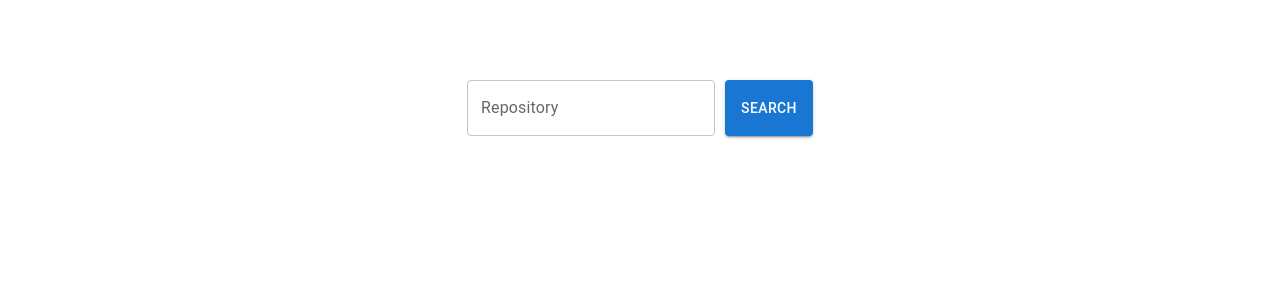
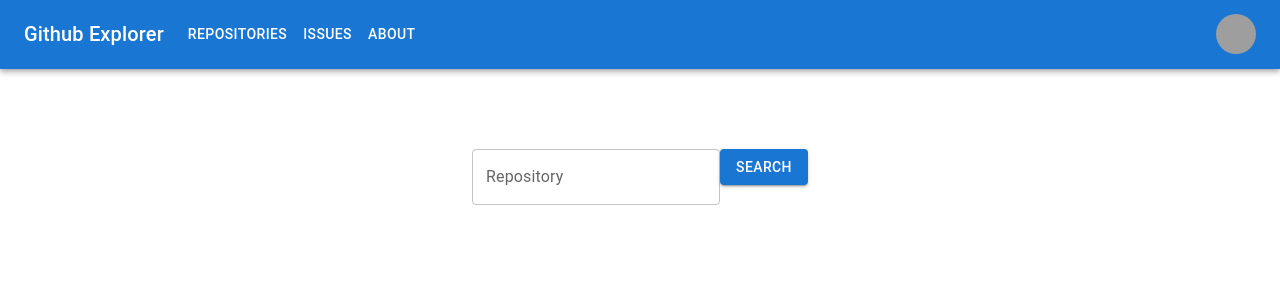
Before and after one commit to ridvanakca/react-github-search, a React (Create React App) app: page / in a window 1280 px wide. Shown: the top 300 px of the page. Built offline with nearby package versions, Linux system fonts and the light colour scheme; grey boxes are pictures that could not be loaded.

Commit message:
issue table is added

```diff
--- a/package.json
+++ b/package.json
@@ -5,12 +5,14 @@
   "dependencies": {
     "@emotion/react": "^11.8.2",
     "@emotion/styled": "^11.8.1",
+    "@mui/icons-material": "^5.6.0",
     "@mui/material": "^5.5.0",
     "@testing-library/jest-dom": "^5.16.2",
     "@testing-library/react": "^12.1.4",
     "@testing-library/user-event": "^13.5.0",
     "react": "^17.0.2",
     "react-dom": "^17.0.2",
+    "react-router-dom": "^6.3.0",
     "react-scripts": "5.0.0",
     "web-vitals": "^2.1.4"
   },
--- a/src/App.js
+++ b/src/App.js
@@ -1,56 +1,22 @@
 import "./App.css";
-import { useState } from "react";
-import Button from "@mui/material/Button";
-import TextField from "@mui/material/TextField";
-import RepoTable from "./components/RepoTable";
+import Navbar from "./components/Layout/Navbar";
+import { Routes, Route } from "react-router-dom";
+import Repositories from "./pages/Repositories";
+import About from "./pages/About";
+import Issues from "./pages/Issues";
 
 function App() {
-  const [query, setQuery] = useState("");
-  const [loading, setLoading] = useState(false);
-  const [repos, setRepos] = useState([]);
-
-  const handleSearchClick = async () => {
-    setLoading(true);
-
-    // fetch(`https://api.github.com/search/repositories?q=${query}`)
-    //   .then((response) => response.json())
-    //   .then((data) => {
-    //     setRepos(data.items);
-    //   })
-    //   .catch(error => console.error(error))
-    //   .finally(() => {
-    //     setLoading(false);
-    //   });
-
-    try {
-      const response = await fetch(`https://api.github.com/search/repositories?q=${query}`);
-      const data = await response.json();
-      setRepos(data.items);
-    } catch(error) {
-      console.log(error);
-    }
-
-    setLoading(false);
-  };
-
   return (
     <>
+      <Navbar />
       <div className='App'>
-        <TextField
-          value={query}
-          onChange={(event) => setQuery(event.target.value)}
-          id='outlined-basic'
-          label='Repository'
-          variant='outlined'
-        />
-        <Button
-          onClick={handleSearchClick}
-          className='app-btn'
-          variant='contained'>
-          Search
-        </Button>
+        <Routes>
+          <Route path='/' element={<Repositories />} />
+          <Route path='/repositories' element={<Repositories />} />
+          <Route path='/issues' element={<Issues />} />
+          <Route path='/about' element={<About />} />
+        </Routes>
       </div>
-      {loading ? 'Loading' : <RepoTable repos={repos} />}
     </>
   );
 }
--- /dev/null
+++ b/src/components/IssuesTable/index.js
@@ -0,0 +1,39 @@
+import * as React from "react";
+import Table from "@mui/material/Table";
+import TableBody from "@mui/material/TableBody";
+import TableCell from "@mui/material/TableCell";
+import TableContainer from "@mui/material/TableContainer";
+import TableHead from "@mui/material/TableHead";
+import TableRow from "@mui/material/TableRow";
+import Paper from "@mui/material/Paper";
+
+export default function IssuesTable({ issues }) {
+  if (issues.length === 0) {
+    return null;
+  }
+
+  return (
+    <TableContainer component={Paper}>
+      <Table sx={{ minWidth: 650 }} aria-label='simple table'>
+        <TableHead>
+          <TableRow>
+            <TableCell align='right'>User</TableCell>
+            <TableCell align='right'>Title</TableCell>
+            <TableCell align='right'>Comment Count</TableCell>
+            <TableCell align='right'>Created At</TableCell>
+          </TableRow>
+        </TableHead>
+        <TableBody>
+          {issues.map((issue, index) => (
+            <TableRow key={index} sx={{ "&:last-child td, &:last-child th": { border: 0 } }}>
+              <TableCell align='right'>{issue.user.login}</TableCell>
+              <TableCell align='right'>{issue.title}</TableCell>
+              <TableCell align='right'>{issue.comments}</TableCell>
+              <TableCell align='right'>{issue.created_at}</TableCell>
+            </TableRow>
+          ))}
+        </TableBody>
+      </Table>
+    </TableContainer>
+  );
+}
--- /dev/null
+++ b/src/components/Layout/Navbar/index.js
@@ -0,0 +1,118 @@
+import * as React from "react";
+import AppBar from "@mui/material/AppBar";
+import Box from "@mui/material/Box";
+import Toolbar from "@mui/material/Toolbar";
+import IconButton from "@mui/material/IconButton";
+import Typography from "@mui/material/Typography";
+import Menu from "@mui/material/Menu";
+import MenuIcon from "@mui/icons-material/Menu";
+import Container from "@mui/material/Container";
+import Avatar from "@mui/material/Avatar";
+import Button from "@mui/material/Button";
+import Tooltip from "@mui/material/Tooltip";
+import MenuItem from "@mui/material/MenuItem";
+import { Link } from "react-router-dom";
+
+const pages = ["Repositories", "Issues", "About"];
+const settings = ["Profile", "Account", "Dashboard", "Logout"];
+
+const Navbar = () => {
+  const [anchorElNav, setAnchorElNav] = React.useState(null);
+  const [anchorElUser, setAnchorElUser] = React.useState(null);
+
+  const handleOpenNavMenu = (event) => {
+    setAnchorElNav(event.currentTarget);
+  };
+  const handleOpenUserMenu = (event) => {
+    setAnchorElUser(event.currentTarget);
+  };
+
+  const handleCloseNavMenu = () => {
+    setAnchorElNav(null);
+  };
+
+  const handleCloseUserMenu = () => {
+    setAnchorElUser(null);
+  };
+
+  return (
+    <AppBar position='static'>
+      <Container maxWidth='xl'>
+        <Toolbar disableGutters>
+          <Typography variant='h6' noWrap component='div' sx={{ mr: 2, display: { xs: "none", md: "flex" } }}>
+            Github Explorer
+          </Typography>
+
+          <Box sx={{ flexGrow: 1, display: { xs: "flex", md: "none" } }}>
+            <IconButton size='large' aria-label='account of current user' aria-controls='menu-appbar' aria-haspopup='true' onClick={handleOpenNavMenu} color='inherit'>
+              <MenuIcon />
+            </IconButton>
+            <Menu
+              id='menu-appbar'
+              anchorEl={anchorElNav}
+              anchorOrigin={{
+                vertical: "bottom",
+                horizontal: "left",
+              }}
+              keepMounted
+              transformOrigin={{
+                vertical: "top",
+                horizontal: "left",
+              }}
+              open={Boolean(anchorElNav)}
+              onClose={handleCloseNavMenu}
+              sx={{
+                display: { xs: "block", md: "none" },
+              }}>
+              {pages.map((page) => (
+                <MenuItem key={page} onClick={handleCloseNavMenu}>
+                  <Typography textAlign='center'>{page}</Typography>
+                </MenuItem>
+              ))}
+            </Menu>
+          </Box>
+          <Typography variant='h6' noWrap component='div' sx={{ flexGrow: 1, display: { xs: "flex", md: "none" } }}>
+            LOGO
+          </Typography>
+          <Box sx={{ flexGrow: 1, display: { xs: "none", md: "flex" } }}>
+            {pages.map((page) => (
+              <Button href={`/${page.toLowerCase()}`} key={page} onClick={handleCloseNavMenu} sx={{ my: 2, color: "white", display: "block" }}>
+                {page}
+              </Button>
+            ))}
+          </Box>
+
+          <Box sx={{ flexGrow: 0 }}>
+            <Tooltip title='Open settings'>
+              <IconButton onClick={handleOpenUserMenu} sx={{ p: 0 }}>
+                <Avatar alt='Remy Sharp' src='/static/images/avatar/2.jpg' />
+              </IconButton>
+            </Tooltip>
+            <Menu
+              sx={{ mt: "45px" }}
+              id='menu-appbar'
+              anchorEl={anchorElUser}
+              anchorOrigin={{
+                vertical: "top",
+                horizontal: "right",
+              }}
+              keepMounted
+              transformOrigin={{
+                vertical: "top",
+                horizontal: "right",
+              }}
+              open={Boolean(anchorElUser)}
+              onClose={handleCloseUserMenu}>
+              {settings.map((setting) => (
+                <MenuItem key={setting} onClick={handleCloseUserMenu}>
+                  <Typography textAlign='center'>{setting}</Typography>
+                </MenuItem>
+              ))}
+            </Menu>
+          </Box>
+        </Toolbar>
+      </Container>
+    </AppBar>
+  );
+};
+export default Navbar;
--- a/src/components/RepoTable.js
+++ b/src/components/RepositoriesTable/index.js
@@ -26,9 +26,7 @@ export default function RepoTable({ repos }) {
         </TableHead>
         <TableBody>
           {repos.map((repo, index) => (
-            <TableRow
-              key={index}
-              sx={{ "&:last-child td, &:last-child th": { border: 0 } }}>
+            <TableRow key={index} sx={{ "&:last-child td, &:last-child th": { border: 0 } }}>
               <TableCell component='th' scope='row'>
                 {repo.name}
               </TableCell>
--- a/src/index.js
+++ b/src/index.js
@@ -1,14 +1,17 @@
-import React from 'react';
-import ReactDOM from 'react-dom';
-import './index.css';
-import App from './App';
-import reportWebVitals from './reportWebVitals';
+import React from "react";
+import ReactDOM from "react-dom";
+import "./index.css";
+import App from "./App";
+import reportWebVitals from "./reportWebVitals";
+import { BrowserRouter } from "react-router-dom";
 
 ReactDOM.render(
   <React.StrictMode>
-    <App />
+    <BrowserRouter>
+      <App />
+    </BrowserRouter>
   </React.StrictMode>,
-  document.getElementById('root')
+  document.getElementById("root")
 );
 
 // If you want to start measuring performance in your app, pass a function
--- /dev/null
+++ b/src/pages/About/index.js
@@ -0,0 +1,7 @@
+import React from "react";
+
+function About() {
+  return <div>About</div>;
+}
+
+export default About;
--- /dev/null
+++ b/src/pages/Issues/index.js
@@ -0,0 +1,43 @@
+import React from "react";
+import { useState } from "react";
+import Button from "@mui/material/Button";
+import TextField from "@mui/material/TextField";
+import IssuesTable from "../../components/IssuesTable";
+
+function Issues() {
+  const [query, setQuery] = useState("");
+  const [loading, setLoading] = useState(false);
+  const [issues, setIssues] = useState([]);
+
+  const handleSearchClick = async () => {
+    setLoading(true);
+
+    try {
+      const response = await fetch(`https://api.github.com/search/issues?q=${query}`);
+      const data = await response.json();
+
+      setIssues(data.items);
+    } catch (error) {
+      console.log(error);
+    }
+
+    setLoading(false);
+  };
+
+  return (
+    <>
+      <div style={{ display: "flex", height: "100%" }}>
+        <div style={{ flexGrow: 1 }}>
+          {" "}
+          <TextField value={query} onChange={(event) => setQuery(event.target.value)} id='outlined-basic' label='Issues' variant='outlined' />
+          <Button onClick={handleSearchClick} className='app-btn' variant='contained'>
+            Search
+          </Button>
+          {loading ? "Loading" : <IssuesTable issues={issues} />}
+        </div>
+      </div>
+    </>
+  );
+}
+
+export default Issues;
--- /dev/null
+++ b/src/pages/Repositories/index.js
@@ -0,0 +1,40 @@
+import React from "react";
+import { useState } from "react";
+import Button from "@mui/material/Button";
+import TextField from "@mui/material/TextField";
+import RepositoriesTable from "../../components/RepositoriesTable";
+
+function Repositories() {
+  const [query, setQuery] = useState("");
+  const [loading, setLoading] = useState(false);
+  const [repos, setRepos] = useState([]);
+  const handleSearchClick = async () => {
+    setLoading(true);
+
+    try {
+      const response = await fetch(`https://api.github.com/search/repositories?q=${query}`);
+      const data = await response.json();
+      setRepos(data.items);
+    } catch (error) {
+      console.log(error);
+    }
+
+    setLoading(false);
+  };
+  return (
+    <>
+      <div style={{ display: "flex", height: "100%" }}>
+        <div style={{ flexGrow: 1 }}>
+          {" "}
+          <TextField value={query} onChange={(event) => setQuery(event.target.value)} id='outlined-basic' label='Repository' variant='outlined' />
+          <Button onClick={handleSearchClick} className='app-btn' variant='contained'>
+            Search
+          </Button>
+          {loading ? "Loading" : <RepositoriesTable repos={repos} />}
+        </div>
+      </div>
+    </>
+  );
+}
+
+export default Repositories;
```
Also changed, not shown: 1 other file (tests, documents, lock files or other folders).
